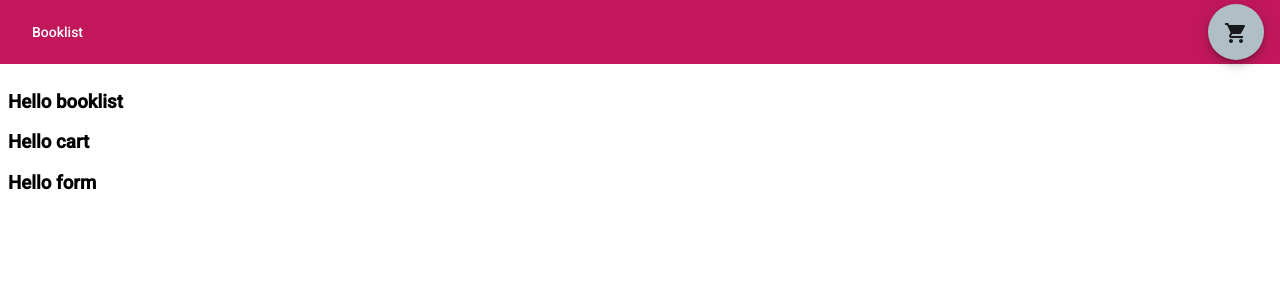
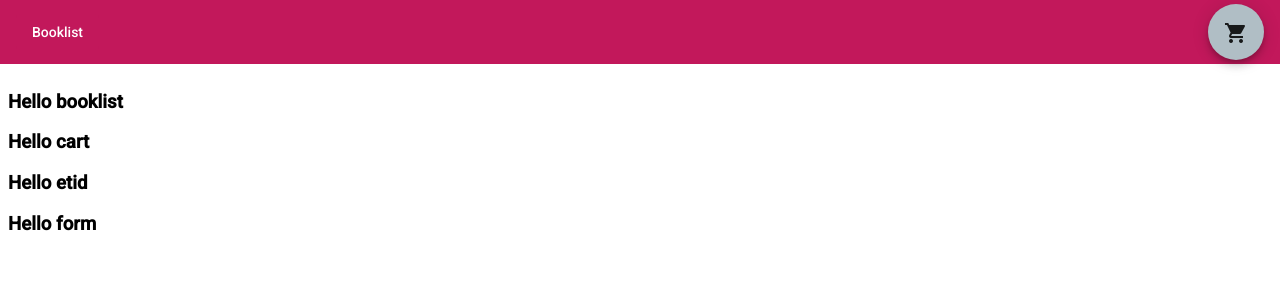
Before and after one commit to gajfska/book-shop, an Angular app: page / in a window 1280 px wide. Shown: the top 300 px of the page. Built offline with nearby package versions, Linux system fonts and the light colour scheme.

Commit message:
new cart edit component

```diff
--- a/src/app/app.module.ts
+++ b/src/app/app.module.ts
@@ -10,10 +10,11 @@ import {CartComponent} from './cart/cart.component';
 import {FormComponent} from './form/form.component';
 import {MatIconModule, MatIconRegistry} from '@angular/material/icon';
 import {MatToolbarModule} from '@angular/material/toolbar';
+import {CartEditComponent} from './cart/cart-edit/cart-edit.component';
 
 @NgModule({
   declarations: [
-    AppComponent, HeaderComponent, BooklistComponent, CartComponent, FormComponent
+    AppComponent, HeaderComponent, BooklistComponent, CartComponent, FormComponent, CartEditComponent
   ],
   imports: [
     BrowserModule,
--- a/src/app/booklist/booklist.component.ts
+++ b/src/app/booklist/booklist.component.ts
@@ -1,4 +1,5 @@
 import {Component} from '@angular/core';
+import {Book} from './book.model';
 
 @Component({
     selector: 'app-booklist',
@@ -7,4 +8,6 @@ import {Component} from '@angular/core';
 })
 export class BooklistComponent {
 
+    book: Book[] = [];
+
 }
--- /dev/null
+++ b/src/app/cart/cart-edit/cart-edit.component.html
@@ -0,0 +1 @@
+<h3>Hello etid</h3>
--- a/src/app/cart/cart.component.html
+++ b/src/app/cart/cart.component.html
@@ -1 +1,2 @@
 <h3>Hello cart</h3>
+<app-cart-edit></app-cart-edit>
```
Also changed, not shown: src/app/cart/cart-edit/cart-edit.component.ts (added, +9 -0 lines), src/app/cart/cart-edit/cart-edit.component.css (added).
